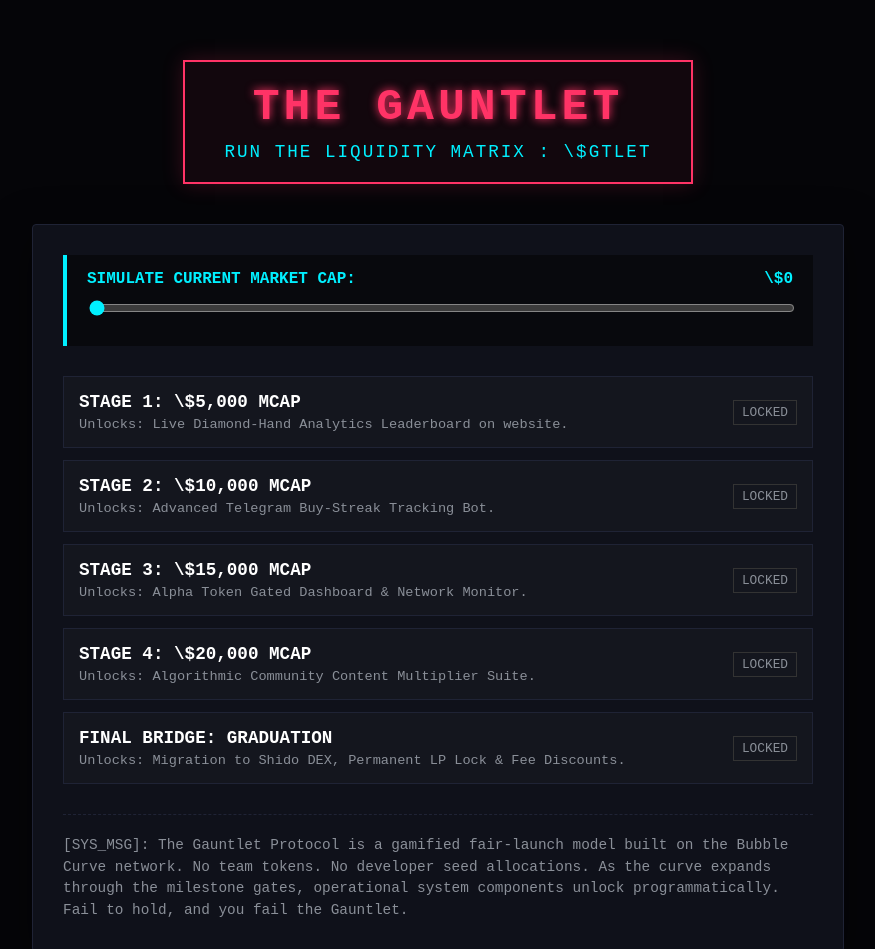
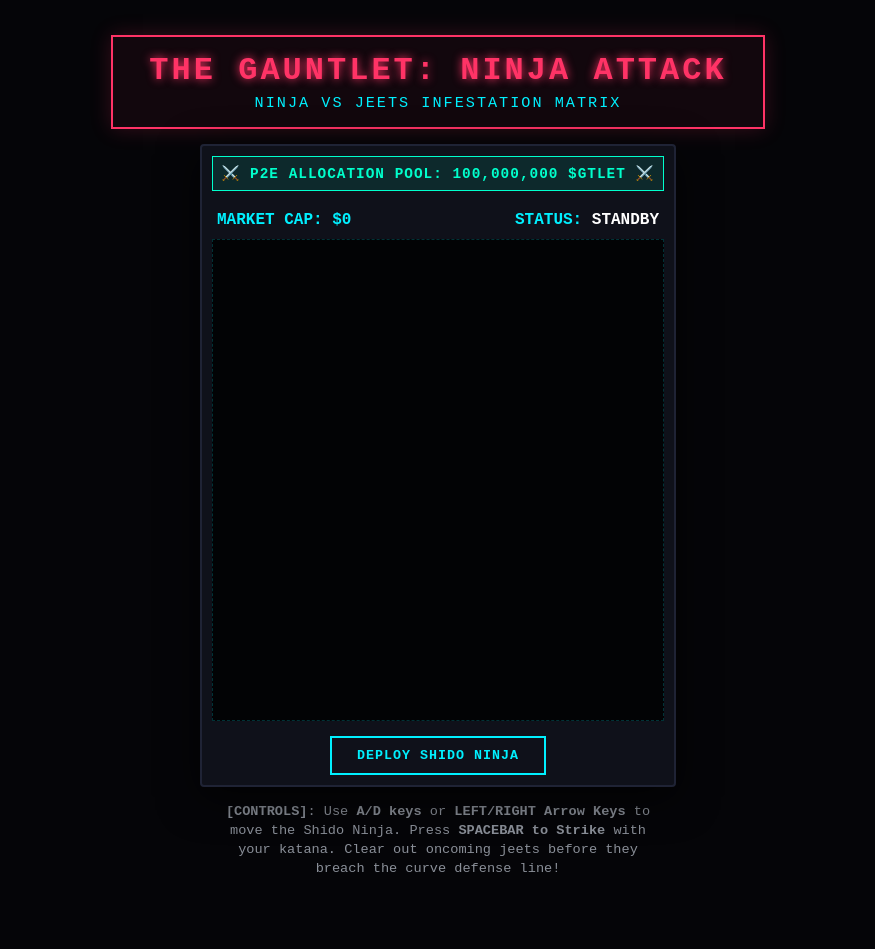
Before and after one commit to bleavitt123/Shido-tracker, a website: page public/index.html in a window 1280 px wide. Shown: the top 949 px of the page, without its empty margins (202-1077 px from the left). After the commit the page ends 898 px from the top, so only its background shows below. Drawn offline with Linux system fonts and the light colour scheme.

Commit message:
Update index.html

```diff
--- a/public/index.html
+++ b/public/index.html
@@ -3,13 +3,14 @@
 <head>
     <meta charset="UTF-8">
     <meta name="viewport" content="width=device-width, initial-scale=1.0">
-    <title>The Gauntlet Protocol | \$GTLET</title>
+    <title>The Gauntlet: Ninja P2E Matrix</title>
     <style>
         :root {
             --bg-dark: #050508;
             --panel-bg: #0f111a;
             --gauntlet-neon: #ff3366;
             --gauntlet-blue: #00f0ff;
+            --shido-green: #00ffcc;
             --text-gray: #8a8f98;
             --text-light: #ffffff;
         }
@@ -23,205 +24,271 @@
             flex-direction: column;
             align-items: center;
             padding: 20px;
+            overflow-x: hidden;
         }
 
         .header-box {
             text-align: center;
-            margin: 40px 0;
+            margin: 15px 0;
             border: 2px solid var(--gauntlet-neon);
-            padding: 20px 40px;
+            padding: 15px 25px;
             background: rgba(255, 51, 102, 0.05);
             box-shadow: 0 0 20px rgba(255, 51, 102, 0.2);
+            width: 90%;
+            max-width: 600px;
         }
 
         h1 {
-            font-size: 2.8rem;
-            margin: 0 0 10px 0;
-            letter-spacing: 4px;
+            font-size: 2rem;
+            margin: 0 0 5px 0;
+            letter-spacing: 3px;
             color: var(--gauntlet-neon);
             text-shadow: 0 0 10px var(--gauntlet-neon);
         }
 
         .subtitle {
             color: var(--gauntlet-blue);
-            font-size: 1.1rem;
+            font-size: 0.95rem;
             letter-spacing: 2px;
         }
 
-        .main-frame {
-            width: 100%;
-            max-width: 750px;
+        .game-wrapper {
+            position: relative;
             background: var(--panel-bg);
-            border: 1px solid #1f2335;
-            padding: 30px;
+            border: 2px solid #1f2335;
+            padding: 10px;
             border-radius: 4px;
-            box-shadow: 0 10px 40px rgba(0,0,0,0.5);
+            box-shadow: 0 10px 40px rgba(0,0,0,0.7);
         }
 
-        .simulator-section {
-            background: #08090d;
-            border-left: 4px solid var(--gauntlet-blue);
-            padding: 15px 20px;
-            margin-bottom: 30px;
+        canvas {
+            background: #020305;
+            display: block;
+            border: 1px dashed rgba(0, 240, 255, 0.2);
         }
 
-        .slider-label {
+        .ui-panel {
             display: flex;
             justify-content: space-between;
+            padding: 10px 5px;
             font-weight: bold;
-            margin-bottom: 10px;
             color: var(--gauntlet-blue);
+            font-size: 1rem;
         }
 
-        input[type=range] {
-            width: 100%;
-            margin-bottom: 15px;
-            accent-color: var(--gauntlet-blue);
+        .reward-pool-banner {
+            background: rgba(0, 255, 204, 0.1);
+            border: 1px solid var(--shido-green);
+            color: var(--shido-green);
+            text-align: center;
+            padding: 8px;
+            margin-bottom: 10px;
+            font-weight: bold;
+            font-size: 0.9rem;
+            letter-spacing: 1px;
         }
 
-        .milestone-container {
-            margin-top: 20px;
+        .reward-panel {
+            margin-top: 15px;
+            background: rgba(0, 255, 204, 0.05);
+            border: 1px dashed var(--shido-green);
+            padding: 15px;
+            text-align: center;
+            display: none;
         }
 
-        .milestone-card {
-            border: 1px solid #1f2335;
-            padding: 15px;
-            margin-bottom: 12px;
-            background: rgba(255,255,255,0.02);
-            display: flex;
-            justify-content: space-between;
-            align-items: center;
-            transition: all 0.3s ease;
+        .claim-code {
+            background: #000;
+            color: var(--shido-green);
+            padding: 8px;
+            font-size: 0.9rem;
+            word-break: break-all;
+            margin: 10px 0;
+            border: 1px solid rgba(0, 255, 204, 0.3);
         }
 
-        .milestone-card.active {
-            border-color: var(--gauntlet-neon);
-            background: rgba(255, 51, 102, 0.03);
+        .btn-container {
+            text-align: center;
+            margin-top: 15px;
         }
 
-        .milestone-info h4 {
-            margin: 0 0 5px 0;
-            font-size: 1.1rem;
+        button {
+            background: transparent;
+            border: 2px solid var(--gauntlet-blue);
+            color: var(--gauntlet-blue);
+            padding: 10px 25px;
+            font-family: 'Courier New', Courier, monospace;
+            font-weight: bold;
+            cursor: pointer;
+            text-transform: uppercase;
+            letter-spacing: 1px;
+            transition: all 0.2s ease;
         }
 
-        .milestone-info p {
-            margin: 0;
-            font-size: 0.85rem;
-            color: var(--text-gray);
+        button:hover {
+            background: var(--gauntlet-blue);
+            color: var(--bg-dark);
+            box-shadow: 0 0 15px var(--gauntlet-blue);
         }
 
-        .status-tag {
-            font-size: 0.8rem;
-            padding: 4px 8px;
-            border: 1px solid #333;
+        .controls-hint {
+            margin-top: 15px;
             color: var(--text-gray);
-        }
-
-        .active .status-tag {
-            border-color: var(--gauntlet-neon);
-            color: var(--gauntlet-neon);
-            font-weight: bold;
-            text-shadow: 0 0 5px rgba(255, 51, 102, 0.5);
-        }
-
-        .manifesto {
-            margin-top: 30px;
-            border-top: 1px dashed #1f2335;
-            padding-top: 20px;
-            font-size: 0.9rem;
-            line-height: 1.5;
-            color: var(--text-gray);
+            font-size: 0.85rem;
+            text-align: center;
+            max-width: 450px;
+            line-height: 1.4;
         }
     </style>
 </head>
 <body>
 
     <div class="header-box">
-        <h1>THE GAUNTLET</h1>
-        <div class="subtitle">RUN THE LIQUIDITY MATRIX : \$GTLET</div>
+        <h1>THE GAUNTLET: NINJA ATTACK</h1>
+        <div class="subtitle">NINJA VS JEETS INFESTATION MATRIX</div>
     </div>
 
-    <div class="main-frame">
-
-        <!-- Live Engine Simulation Workspace -->
-        <div class="simulator-section">
-            <div class="slider-label">
-                <span>SIMULATE CURRENT MARKET CAP:</span>
-                <span id="cap-val">\$0</span>
-            </div>
-            <input type="range" id="cap-slider" min="0" max="25000" step="5000" value="0">
+    <div class="game-wrapper">
+        <div class="reward-pool-banner">
+            ⚔️ P2E ALLOCATION POOL: 100,000,000 $GTLET ⚔️
         </div>
 
-        <!-- Milestones Render Matrix -->
-        <div class="milestone-container" id="matrix">
-            <!-- Stage 1 -->
-            <div class="milestone-card" id="m-5000">
-                <div class="milestone-info">
-                    <h4>STAGE 1: \$5,000 MCAP</h4>
-                    <p>Unlocks: Live Diamond-Hand Analytics Leaderboard on website.</p>
-                </div>
-                <div class="status-tag" id="s-5000">LOCKED</div>
-            </div>
-            <!-- Stage 2 -->
-            <div class="milestone-card" id="m-10000">
-                <div class="milestone-info">
-                    <h4>STAGE 2: \$10,000 MCAP</h4>
-                    <p>Unlocks: Advanced Telegram Buy-Streak Tracking Bot.</p>
-                </div>
-                <div class="status-tag" id="s-10000">LOCKED</div>
-            </div>
-            <!-- Stage 3 -->
-            <div class="milestone-card" id="m-15000">
-                <div class="milestone-info">
-                    <h4>STAGE 3: \$15,000 MCAP</h4>
-                    <p>Unlocks: Alpha Token Gated Dashboard & Network Monitor.</p>
-                </div>
-                <div class="status-tag" id="s-15000">LOCKED</div>
-            </div>
-            <!-- Stage 4 -->
-            <div class="milestone-card" id="m-20000">
-                <div class="milestone-info">
-                    <h4>STAGE 4: \$20,000 MCAP</h4>
-                    <p>Unlocks: Algorithmic Community Content Multiplier Suite.</p>
-                </div>
-                <div class="status-tag" id="s-20000">LOCKED</div>
-            </div>
-            <!-- Final Stage -->
-            <div class="milestone-card" id="m-25000">
-                <div class="milestone-info">
-                    <h4>FINAL BRIDGE: GRADUATION</h4>
-                    <p>Unlocks: Migration to Shido DEX, Permanent LP Lock & Fee Discounts.</p>
-                </div>
-                <div class="status-tag" id="s-25000">LOCKED</div>
-            </div>
+        <div class="ui-panel">
+            <div>MARKET CAP: <span id="score-display">$0</span></div>
+            <div>STATUS: <span id="status-display" style="color: var(--text-light); uppercase">STANDBY</span></div>
         </div>
 
-        <div class="manifesto">
-            [SYS_MSG]: The Gauntlet Protocol is a gamified fair-launch model built on the Bubble Curve network. No team tokens. No developer seed allocations. As the curve expands through the milestone gates, operational system components unlock programmatically. Fail to hold, and you fail the Gauntlet.
+        <canvas id="gameCanvas" width="450" height="480"></canvas>
+
+        <div class="reward-panel" id="rewardPanel">
+            <div style="color: var(--shido-green); font-weight: bold;">🥷 NINJA GRADUATION AUTHENTICATED 🥷</div>
+            <div style="font-size: 0.8rem; margin-top: 5px; color: #fff;">Submit this secure block payload to Telegram admins to claim $GTLET allocation:</div>
+            <div class="claim-code" id="claimCodeDisplay">GENERATING BLOCK...</div>
+        </div>
+
+        <div class="btn-container">
+            <button id="startBtn">Deploy Shido Ninja</button>
         </div>
     </div>
 
+    <div class="controls-hint">
+        <b>[CONTROLS]</b>: Use <b>A/D keys</b> or <b>LEFT/RIGHT Arrow Keys</b> to move the Shido Ninja. Press <b>SPACEBAR to Strike</b> with your katana. Clear out oncoming jeets before they breach the curve defense line!
+    </div>
+
     <script>
-        const slider = document.getElementById('cap-slider');
-        const capVal = document.getElementById('cap-val');
-        const steps =;
+        const canvas = document.getElementById('gameCanvas');
+        const ctx = canvas.getContext('2d');
+        const scoreDisplay = document.getElementById('score-display');
+        const statusDisplay = document.getElementById('status-display');
+        const startBtn = document.getElementById('startBtn');
+        const rewardPanel = document.getElementById('rewardPanel');
+        const claimCodeDisplay = document.getElementById('claimCodeDisplay');
 
-        slider.addEventListener('input', (e) => {
-            const val = parseInt(e.target.value);
-            capVal.innerText = val === 25000 ? "GRADUATION TARGET" : "\$" + val.toLocaleString();
+        let player = { x: 210, y: 410, width: 32, height: 42, speed: 6.5, isAttacking: false, attackTimer: 0 };
+        let enemies = [];
+        let particles = [];
+        let score = 0;
+        let gameActive = false;
+        let keys = {};
+        let spawnRate = 0.04;
+        let baseSpeed = 2.2;
 
-            steps.forEach(step => {
-                const card = document.getElementById(`m-${step}`);
-                const status = document.getElementById(`s-${step}`);
-                if (val >= step) {
-                    card.classList.add('active');
-                    status.innerText = step === 25000 ? "READY TO GRADUATE" : "UNLOCKED ✓";
-                } else {
-                    card.classList.remove('active');
-                    status.innerText = "LOCKED";
+        const jeetTypes = [
+            { name: "Panic Seller", color: "#ff3366", width: 26, height: 26, points: 100, speedMod: 1.0 },
+            { name: "FUD Spreader", color: "#ff9900", width: 22, height: 32, points: 150, speedMod: 1.3 },
+            { name: "Profit Taker", color: "#cc00ff", width: 34, height: 24, points: 200, speedMod: 0.8 }
+        ];
+
+        window.addEventListener('keydown', (e) => {
+            keys[e.key] = true;
+            if (e.key === ' ' || e.key === 'Spacebar') {
+                if (gameActive && !player.isAttacking) {
+                    player.isAttacking = true;
+                    player.attackTimer = 10;
                 }
-            });
+            }
         });
-    </script>
-</body>
-</html>
+        window.addEventListener('keyup', (e) => { keys[e.key] = false; });
+
+        startBtn.addEventListener('click', () => { if (!gameActive) resetGame(); });
+
+        function resetGame() {
+            player.x = 210;
+            player.isAttacking = false;
+            enemies = [];
+            particles = [];
+            score = 0;
+            spawnRate = 0.04;
+            baseSpeed = 2.2;
+            gameActive = true;
+            rewardPanel.style.display = "none";
+            statusDisplay.innerText = "CLEANING CURVE";
+            statusDisplay.style.color = "var(--gauntlet-blue)";
+            startBtn.style.visibility = "hidden";
+            update();
+        }
+
+        function createExplosion(x, y, color) {
+            for (let i = 0; i < 8; i++) {
+                particles.push({
+                    x: x, y: y,
+                    vx: (Math.random() - 0.5) * 6,
+                    vy: (Math.random() - 0.5) * 6,
+                    alpha: 1,
+                    color: color
+                });
+            }
+        }
+
+        function spawnEnemy() {
+            if (Math.random() < spawnRate) {
+                const type = jeetTypes[Math.floor(Math.random() * jeetTypes.length)];
+                let x = Math.random() * (canvas.width - type.width);
+                enemies.push({
+                    x: x, y: -40,
+                    width: type.width, height: type.height,
+                    color: type.color, name: type.name,
+                    points: type.points,
+                    speed: baseSpeed * type.speedMod
+                });
+            }
+        }
+
+        function generateP2EPayload(finalScore) {
+            const ticketId = Math.floor(Math.random() * 89999) + 10000;
+            return `NINJA-CLEAN-BLOCK-[ID-${ticketId}]-[100M-POOL-CLAIM]-[MCAP-$${finalScore}]`;
+        }
+
+        function update() {
+            if (!gameActive) return;
+
+            // Handle Ninja Movement
+            if (keys['ArrowLeft'] || keys['a'] || keys['A']) {
+                if (player.x > 0) player.x -= player.speed;
+            }
+            if (keys['ArrowRight'] || keys['d'] || keys['D']) {
+                if (player.x < canvas.width - player.width) player.x += player.speed;
+            }
+
+            // Attack Window Timing Loop
+            if (player.isAttacking) {
+                player.attackTimer--;
+                if (player.attackTimer <= 0) player.isAttacking = false;
+            }
+
+            // Programmatic Market Cap score increase
+            score += 20;
+            scoreDisplay.innerText = "$" + score.toLocaleString();
+
+            // Scale difficulty in $5k milestone checkpoints
+            if (score % 5000 === 0) {
+                baseSpeed += 0.4;
+                spawnRate += 0.008;
+            }
+
+            // Graduation Win State
+            if (score >= 25000) {
+                gameActive = false;
+                statusDisplay.innerText = "GRADUATED!";
+                statusDisplay.style.color = "var(--shido-green)";
+                startBtn.innerText = "Deploy Next Wave";
```
